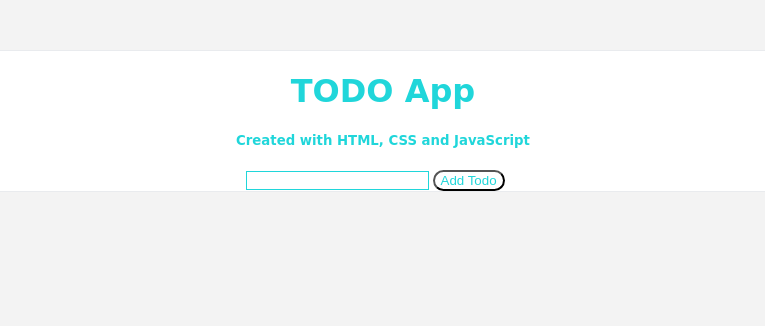
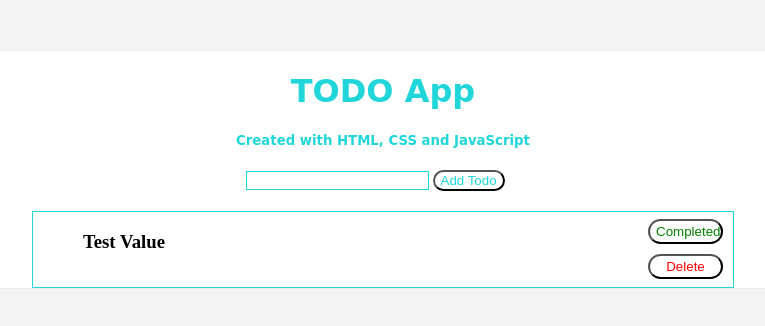
Before and after one commit to jmb521/javascript-todo, a plain HTML site: page index.html in a window 1280 px wide. Shown: the whole page, without its empty margins (257-1022 px from the left). Drawn offline with Linux system fonts and the light colour scheme.

Commit message:
created the div that will hold each todo, including buttons

```diff
--- a/index.html
+++ b/index.html
@@ -16,11 +16,16 @@
         </form>
       </div>
 
-
+    <div class="todo_list">
+      <div class="todo_value">
+        <h3>Test Value</h3>
+      </div>
+      <div class="buttons">
+        <button class="completed" onclick="completed()" name="Completed" value="Completed">Completed</button>
+        <button class="delete" onclick="deleteTodo()" name="delete" value="Delete">Delete</button>
+      </div>
     </div>
-
-
-
+  </div>
 
     <script type="text/javaScript" src="scripts.js"></script>
   </body>
--- a/scripts.js
+++ b/scripts.js
@@ -1,8 +1,22 @@
+let count = 0
+let todo_array = []
+addTodo = (event) =>  {
+  event.preventDefault()
+  const value = document.getElementById("todo").value
+
+  document.getElementById("todo").value = ""
+}
 
 
-addTodo = (event) =>  {
-  event.preventDefault()
-  const test = document.getElementById("todo").value
-  console.log(test)
-  return false;
+
+addTodoToArray = (todo) => {
+    addTodoToArray
 }
+
+
+updateList = (value) => {
+  text = document.createElement("P")
+  node = document.createTextNode(value)
+  text.appendChild(node)
+  document.getElementById("todo_list").appendChild(text)
+}
--- a/stylesheet.css
+++ b/stylesheet.css
@@ -33,3 +33,47 @@ input[type=submit] {
   color: #20d6da;
   border-radius:  25px;
 }
+
+.todo_list {
+  border: solid #20d6da 1px;
+  width: 700px;
+  height:  75px;
+  margin: 0 auto;
+  margin-top: 20px;
+}
+
+button.completed {
+  float: right;
+
+  width: 75px;
+  height:25px;
+  margin-right: 10px;
+  color: green;
+  margin-top: 7px;
+}
+
+button.delete {
+  float: right;
+  width: 75px;
+  height: 25px;
+  margin-right: 10px;
+  margin-top: 10px;
+  color: red;
+}
+
+.buttons {
+  float: right;
+  width: 100px;
+
+}
+
+button {
+  background-color: white;
+  border-radius:  25px;
+}
+
+.todo_value {
+  float:left;
+  margin-left: 50px;
+
+}
```
